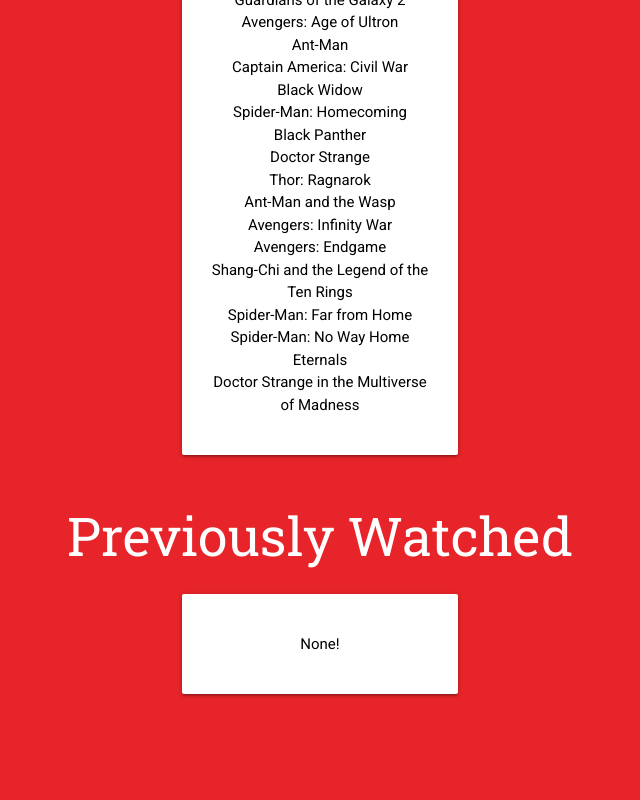
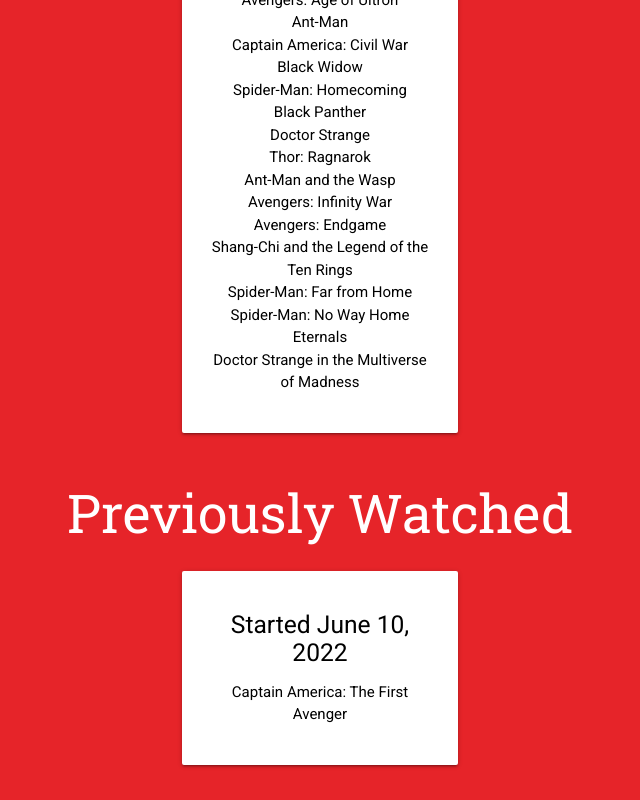
Before and after one commit to rorpage/pages-watch-mcu, a plain HTML site: page index.html in a window 1280 px wide. Shown: the part 856-1656 px from the top of the page, without its empty margins (320-960 px from the left). Before the commit the page ends 1585 px from the top, so only its background shows below. Drawn offline with nearby package versions, Linux system fonts and the light colour scheme.

Commit message:
update date and progress

```diff
--- a/index.html
+++ b/index.html
@@ -57,6 +57,7 @@
         <div class="col s12 m4 offset-m4 l4 offset-l4">
           <div class="card">
             <div class="card-content">
+              <h5>Started June 10, 2022</h5>
               <div id="watched-movies"></div>
             </div>
           </div>
@@ -68,7 +69,7 @@
   <script src="https://cdnjs.cloudflare.com/ajax/libs/materialize/1.0.0/js/materialize.min.js"></script>
   <script src="js/handlebars.js"></script>
   <script>
-    var index = 0;
+    var index = 1;
 
     var movies = [
       {
```
